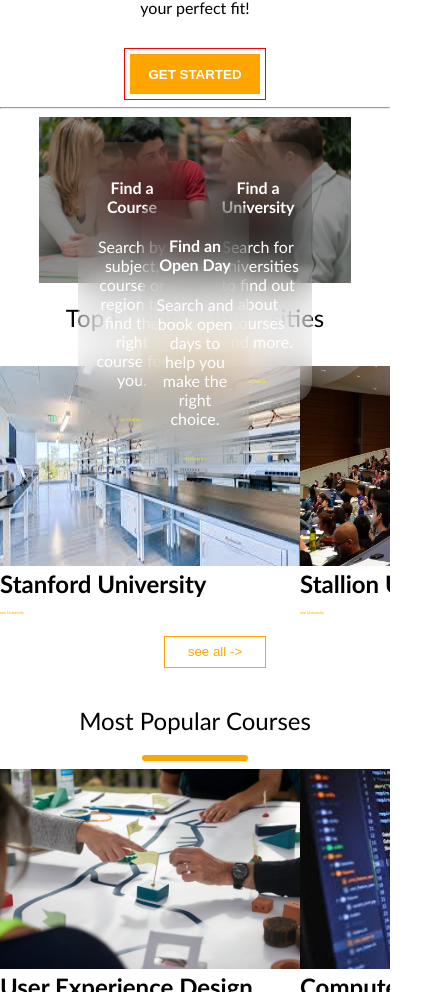
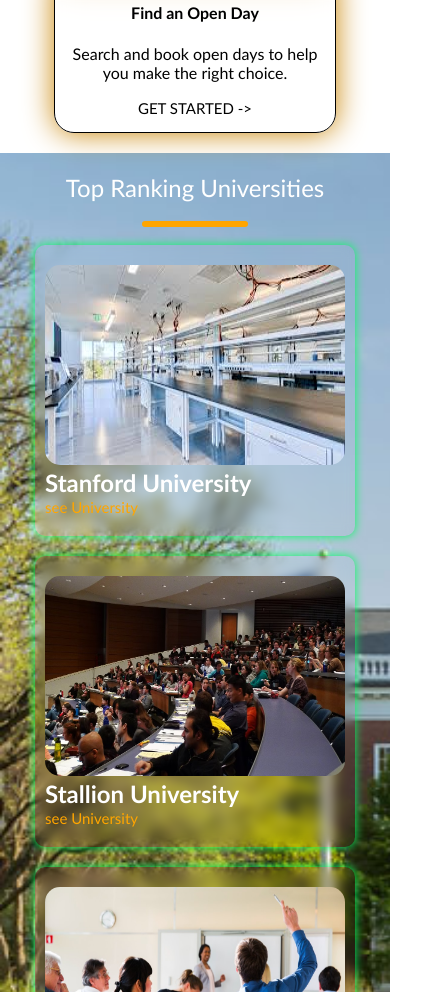
Before and after one commit to DrShambala/Excellence-University-website, a plain HTML site: page index.html in a window 390 px wide. Shown: the part 1008-2000 px from the top of the page, 430 px wide, since content can reach past the window. Drawn offline with nearby package versions, Linux system fonts and the light colour scheme.

Commit message:
responsiveness

```diff
--- a/index.css
+++ b/index.css
@@ -46,7 +46,10 @@ body{
     font-size: 15px;
     text-decoration: none;
     color: black;
-
+}
+.material-symbols-outlined{
+    font-size: 30px;
+    display: none;
 }
 /* -----------------nav bar ---------------------- */
 .img1>span{
@@ -85,11 +88,13 @@ body{
 
 .description{
     width: 100%;
-
+    display: grid;
+    align-items: center;
 }
 .description>p{
-   padding: 16px 140px;
+   padding: 15px 5%;
    text-align: center;
+   width: 90vw;
 }
 .box{
     width: 100%;
@@ -130,7 +135,7 @@ body{
     padding:15px;
     color: white;
     background-color: transparent;
-    backdrop-filter: blur(20px);
+    backdrop-filter: blur(15px);
     border-radius: 20px;
 }
 .card2{
@@ -141,7 +146,7 @@ body{
     text-align: center;
     color: white;
     background-color: transparent;
-    backdrop-filter: blur(20px);
+    backdrop-filter: blur(15px);
     padding:15px;
     border-radius: 20px;
 }
@@ -149,7 +154,7 @@ body{
     padding:15px;
     color: white;
     background-color: transparent;
-    backdrop-filter: blur(20px);
+    backdrop-filter: blur(15px);
     width: 20vw;
     text-align: center;
     position: absolute;
@@ -224,6 +229,7 @@ body{
 }
 .container4>img{
     width: 400px;
+    height: auto;
     border-radius: 50%;
 }
 .help{
@@ -235,7 +241,7 @@ body{
     background: orange;
     color: white;
     font-weight: bold;
-    border: 1px solid white;
+    border: 1px solid rgba(255, 254, 255, 0.986);
     outline: 1px solid orange;
     cursor: pointer;
     margin: 20px 0;
@@ -243,5 +249,77 @@ body{
 .help>a{
     text-decoration: none;
     color: black;
+}
 
+/* ===================RESPONSIVENESS====================== */
+
+@media screen and (max-width: 480px){
+    .links,.account{
+        display: none;
+    }
+    .material-symbols-outlined{
+        display: block;
+    }
+    .container2>img{
+        display: none;
+    }
+    .container2{
+        display: grid;
+        margin: 20px 0;
+    }
+    .card1,.card2,.card3{
+        width: 250px;
+        height: auto;
+        /* display: none; */
+        position:static;
+        left: 0;
+        border: 1px solid black;
+        box-shadow: 0 0 30px rgb(201, 131, 0);
+    }
+    .card1>h4,.card1>p,.card1>a,
+    .card2>h4,.card2>p,.card2>a,
+    .card3>h4,.card3>p,.card3>a{
+        color: black;
+    }
+    .card1>a,.card2>a,.card3>a{
+        font-size: 15px;
+    }
+    .container3>.box>.boxes{
+        width: 300px;
+        height: auto;
+        padding: 20px 10px;
+        border-radius: 10px;
+        box-shadow: 0 0 10px rgb(0, 255, 98);
+        margin: 10px;
+        color: white;
+        background-color: transparent;
+        backdrop-filter: blur(6px);
+    }
+    .container3>.box{
+        display: grid;
+    }
+    .container3>.box>.boxes>img{
+        border-radius: 15px;
+    }
+    .container3>.box>.boxes>a{
+        font-size: 15px;
+    }
+    #cont3{
+        background-image: url(harvard-university-campus.jpg);
+        background-size: cover;
+    }
+    #cont4{
+        background-image: url(HD-wallpaper-books-dark-shelf-library.jpg);
+        background-size: cover;
+    }
+    .container3>h2{
+        color: white;
+    }
+    .container4{
+        margin: 10px 0;
+    }
+    .container4>img{
+        width: 100px;
+        height: 100px;
+    }
 }
```
Also changed, not shown: WIT-MobileWallpapers-1920x1080-2.jpg (added).
